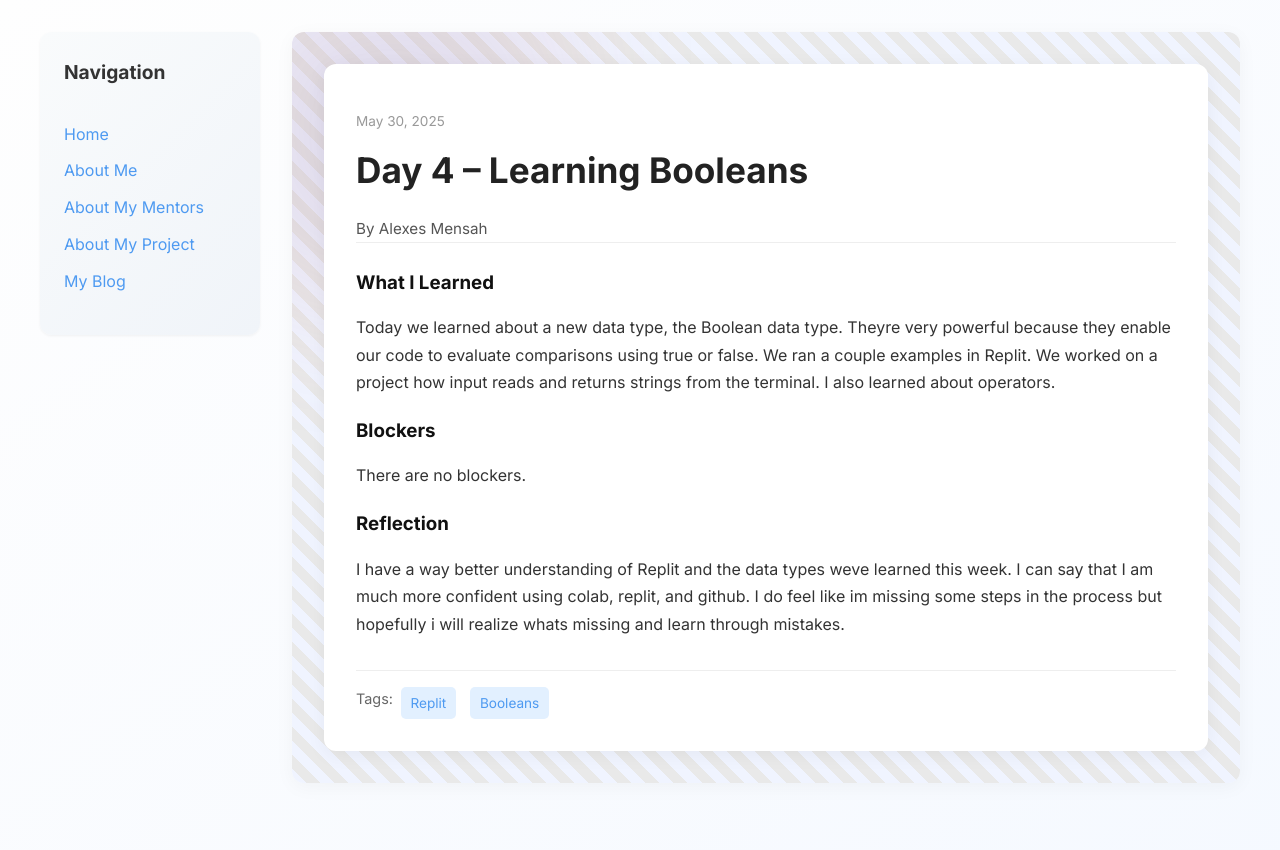
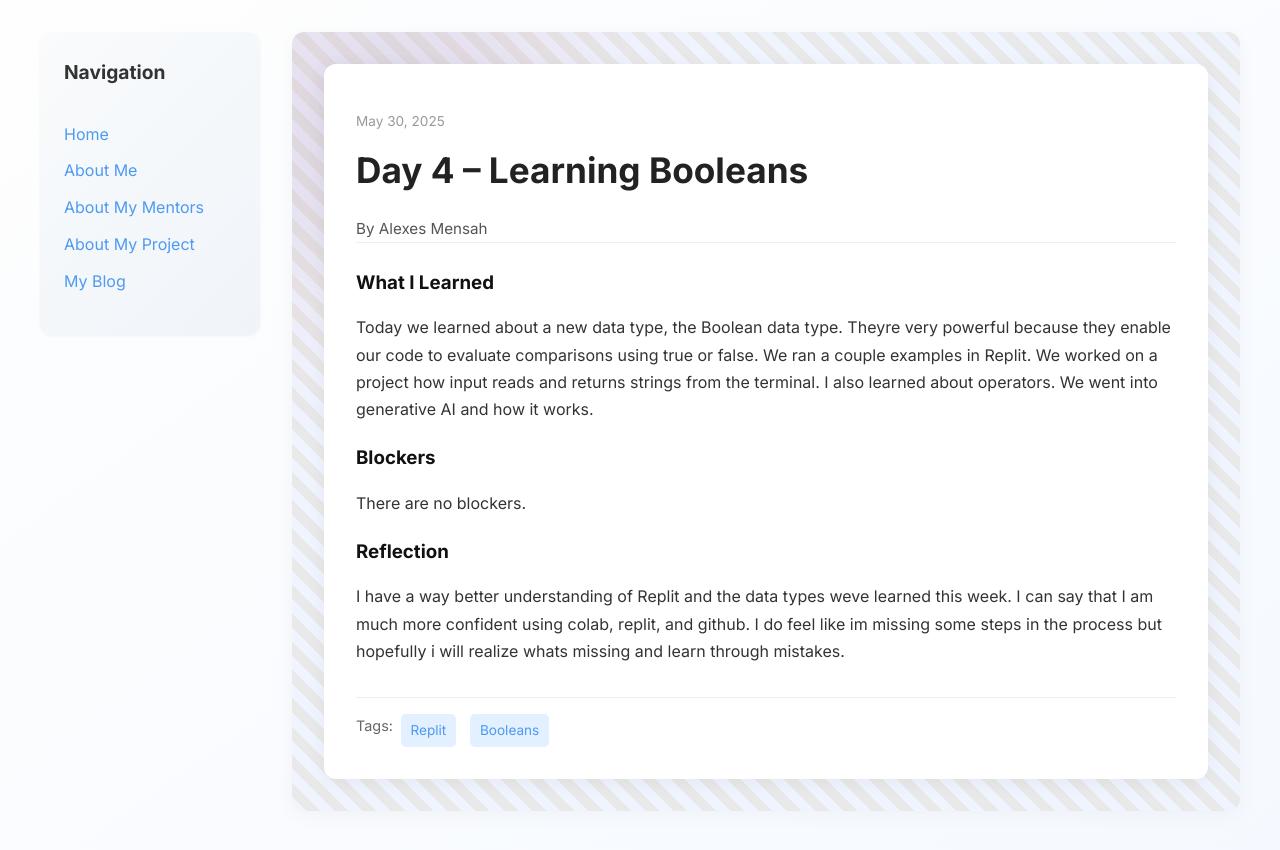
Before and after one commit to alexes22/alexes22.github.io, a Jekyll site: the page built from _posts/2025-05-30-day-4.md, in a window 1280 px wide. Shown: the top 850 px of the page. Built offline with Jekyll 4.4.1, drawn with Linux system fonts in a browser that asks for light colours.

Commit message:
Update 2025-05-30-day-4.md

```diff
--- a/_posts/2025-05-30-day-4.md
+++ b/_posts/2025-05-30-day-4.md
@@ -7,7 +7,7 @@
 tags: ["Replit","Booleans" ]
 
 what_i_learned: |
-  Today we learned about a new data type, the Boolean data type. Theyre very powerful because they enable our code to evaluate comparisons using true or false. We ran a couple examples in Replit. We worked on a project how input reads and returns strings from the terminal. I also learned  about operators.
+  Today we learned about a new data type, the Boolean data type. Theyre very powerful because they enable our code to evaluate comparisons using true or false. We ran a couple examples in Replit. We worked on a project how input reads and returns strings from the terminal. I also learned  about operators. We went into generative AI and how it works.
 blockers: |
  There are no blockers.
 
```
